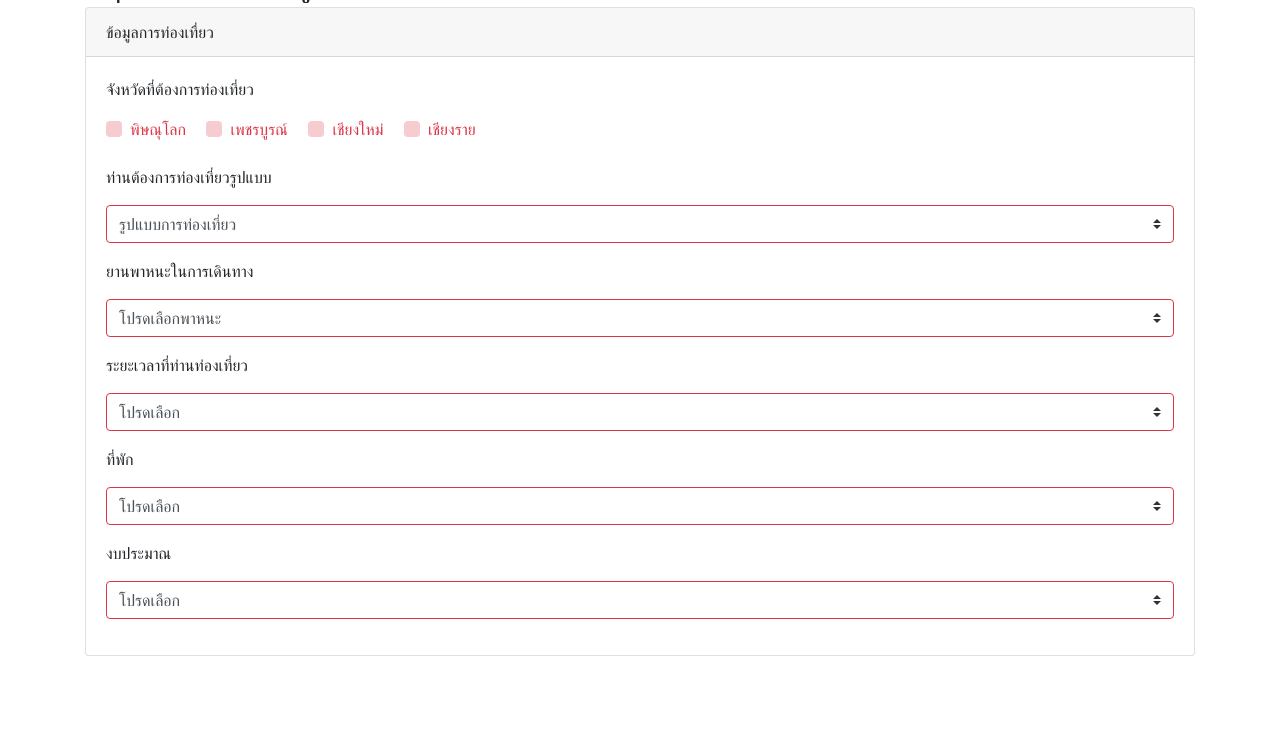
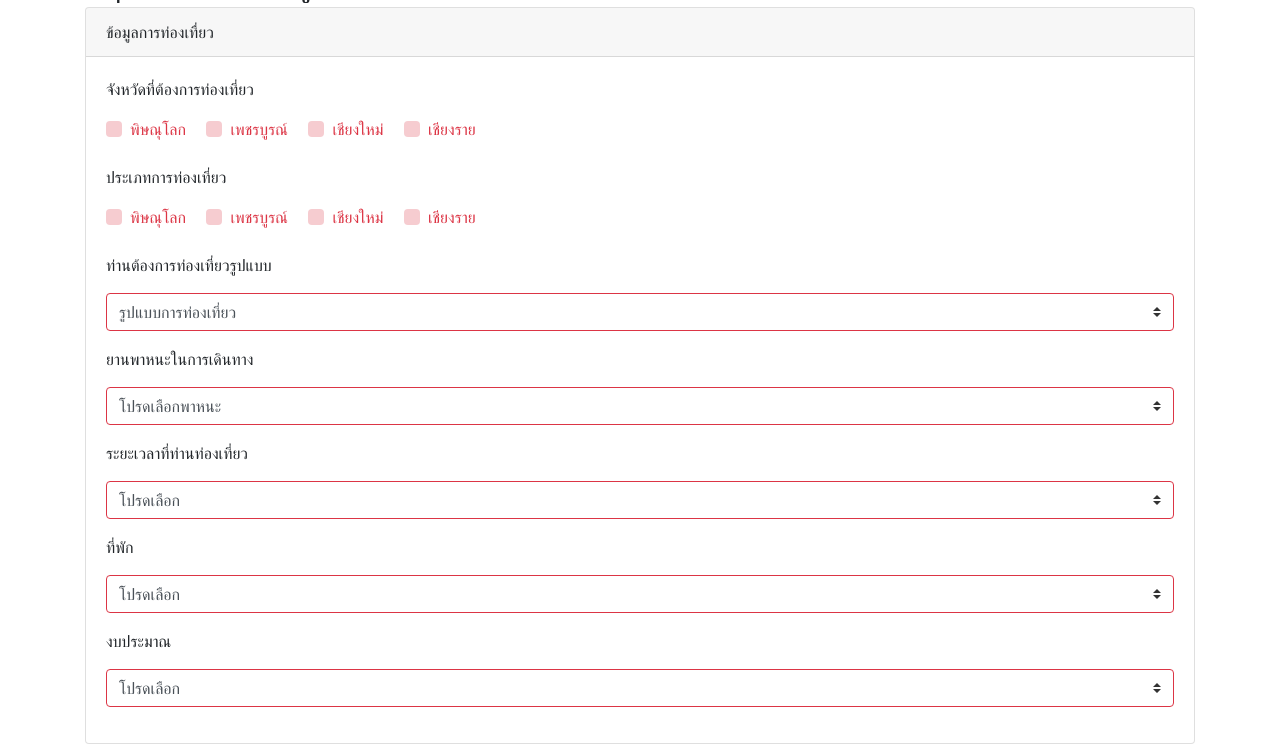
Before and after one commit to Pattarapont/Undergraduate-Thesis, a PHP site: page /form_main.php in a window 1280 px wide. Shown: the part 834-1578 px from the top of the page. Before the commit the page ends 1490 px from the top, so only its background shows below. Run offline with PHP 8.4, Linux system fonts and the light colour scheme.

Commit message:
modified form input

```diff
--- a/form_input_location.php
+++ b/form_input_location.php
@@ -10,6 +10,31 @@
 					<form id="#" class="was-validated" action="#" method="post">
 						<div class="form-group">
 							<p>จังหวัดที่ต้องการท่องเที่ยว</p>
+							<label class="custom-control custom-checkbox">
+								<input type="checkbox" class="custom-control-input" required>
+								<span class="custom-control-indicator"></span>
+								<span class="custom-control-description">พิษณุโลก</span>
+							</label>
+							<label class="custom-control custom-checkbox">
+								<input type="checkbox" class="custom-control-input" required>
+								<span class="custom-control-indicator"></span>
+								<span class="custom-control-description">เพชรบูรณ์</span>
+							</label>
+							<label class="custom-control custom-checkbox">
+								<input type="checkbox" class="custom-control-input" required>
+								<span class="custom-control-indicator"></span>
+								<span class="custom-control-description">เชียงใหม่</span>
+							</label>
+							<label class="custom-control custom-checkbox">
+								<input type="checkbox" class="custom-control-input" required>
+								<span class="custom-control-indicator"></span>
+								<span class="custom-control-description">เชียงราย</span>
+							</label>
+						</div>
+
+
+						<div class="form-group">
+							<p>ประเภทการท่องเที่ยว</p>
 							<label class="custom-control custom-checkbox">
 								<input type="checkbox" class="custom-control-input" required>
 								<span class="custom-control-indicator"></span>
```
Also changed, not shown: form_main.php (line endings or trailing spaces).
